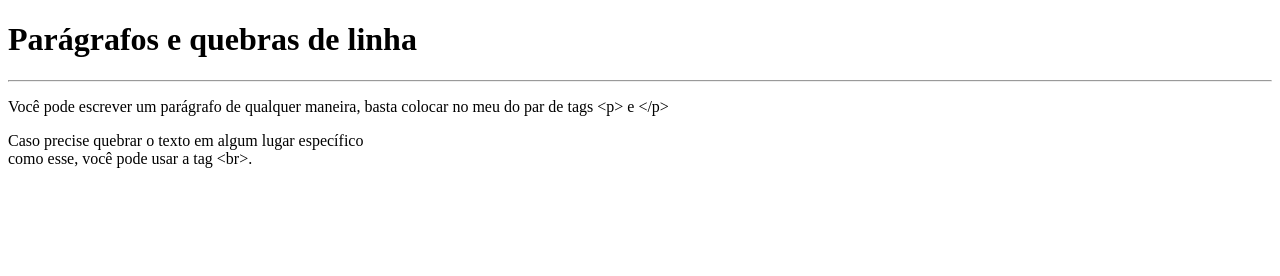
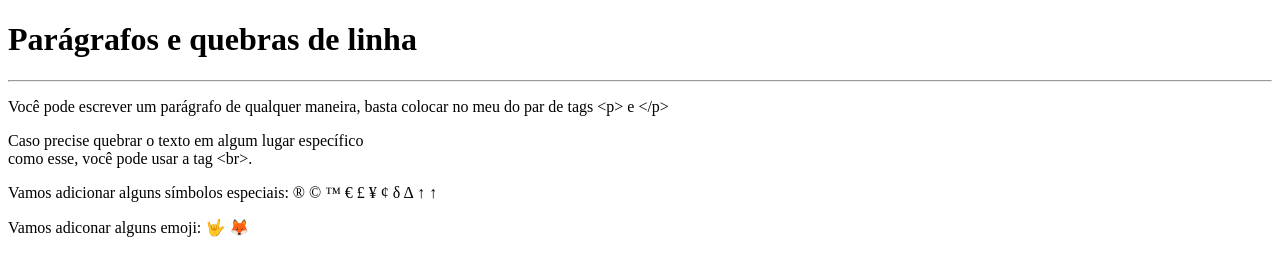
Before and after one commit to Brundes/Curso-HTML5, a plain HTML site: page html-css/ex002/index.html in a window 1280 px wide. Drawn offline with Linux system fonts and the light colour scheme.

Commit message:
Incremento de aula
Adicionados símbolos especiais, junto com a escrita de como deve-se ser inseridos emojis '&#x'

```diff
--- a/html-css/ex002/index.html
+++ b/html-css/ex002/index.html
@@ -9,7 +9,27 @@
 <body>
     <h1>Parágrafos e quebras de linha</h1>
     <hr>
-    <p>Você pode escrever um parágrafo de qualquer maneira, basta colocar no meu do par de tags &lt;p&gt; e &lt;/p&gt; </p>
-    <p>Caso precise quebrar o texto em algum lugar específico <br> como esse, você pode usar a tag &lt;br&gt;. </p>
+    <p>Você pode escrever um parágrafo de qualquer maneira, basta colocar no meu do par de tags &lt;p&gt; e &lt;/p&gt; <!-- LESS THAN / GREATER THAN -->
+    </p>
+    <p>Caso precise quebrar o texto em algum lugar específico <br> como esse, você pode usar a tag &lt;br&gt;.
+    </p>
+    <P>Vamos adicionar alguns símbolos especiais:
+        &reg;
+        &copy;
+        &trade;
+        &euro;
+        &pound;
+        &yen;
+        &cent;
+        &delta;
+        &Delta;
+        &uparrow;
+        &uarr;
+    </P>
+    <p>Vamos adiconar alguns emoji:
+        &#x1F91F;
+        &#x1F98A;
+
+    </p>
 </body>
 </html>
```
Also changed, not shown: Caderno/Anota_ai.txt.
